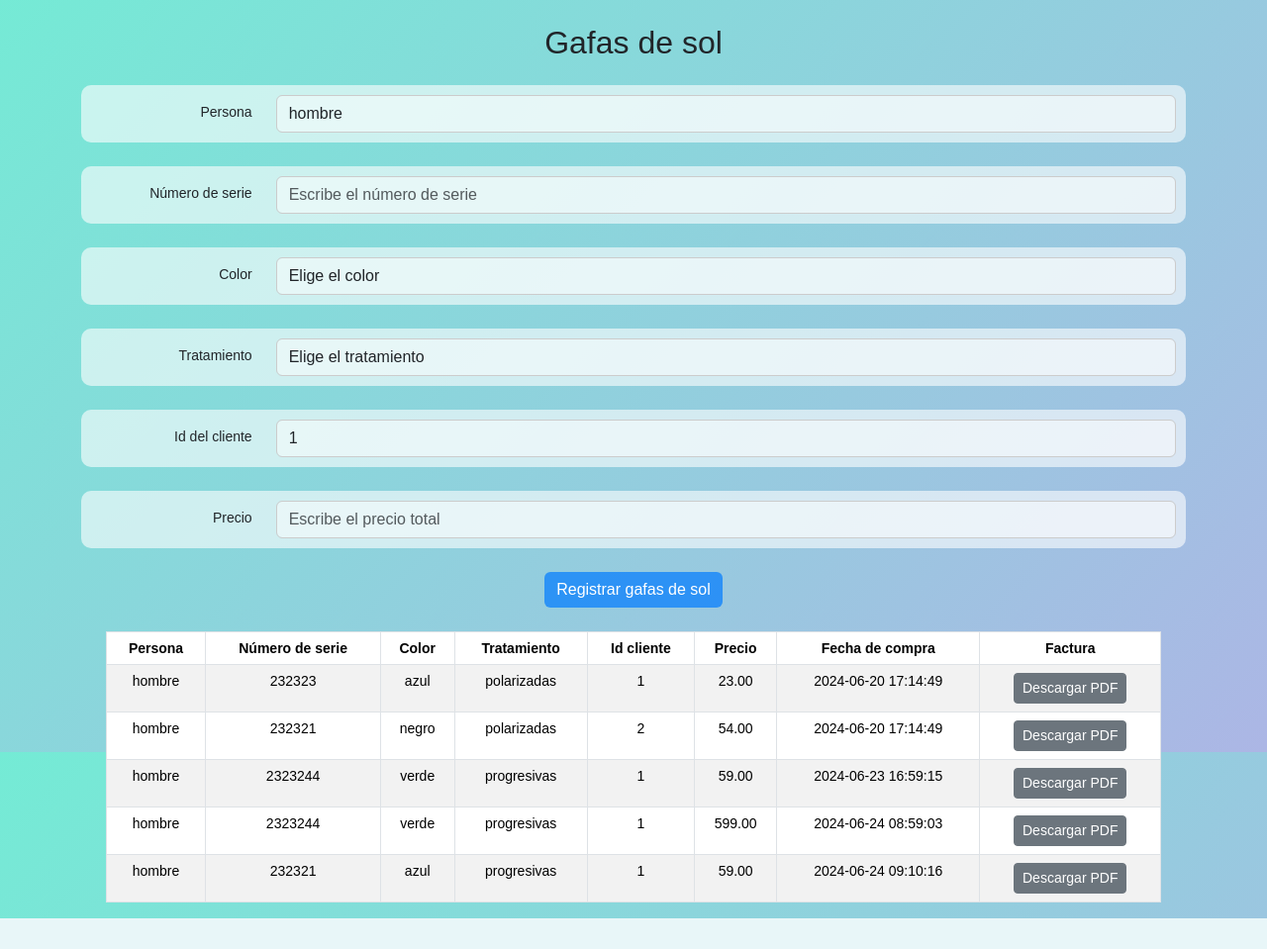
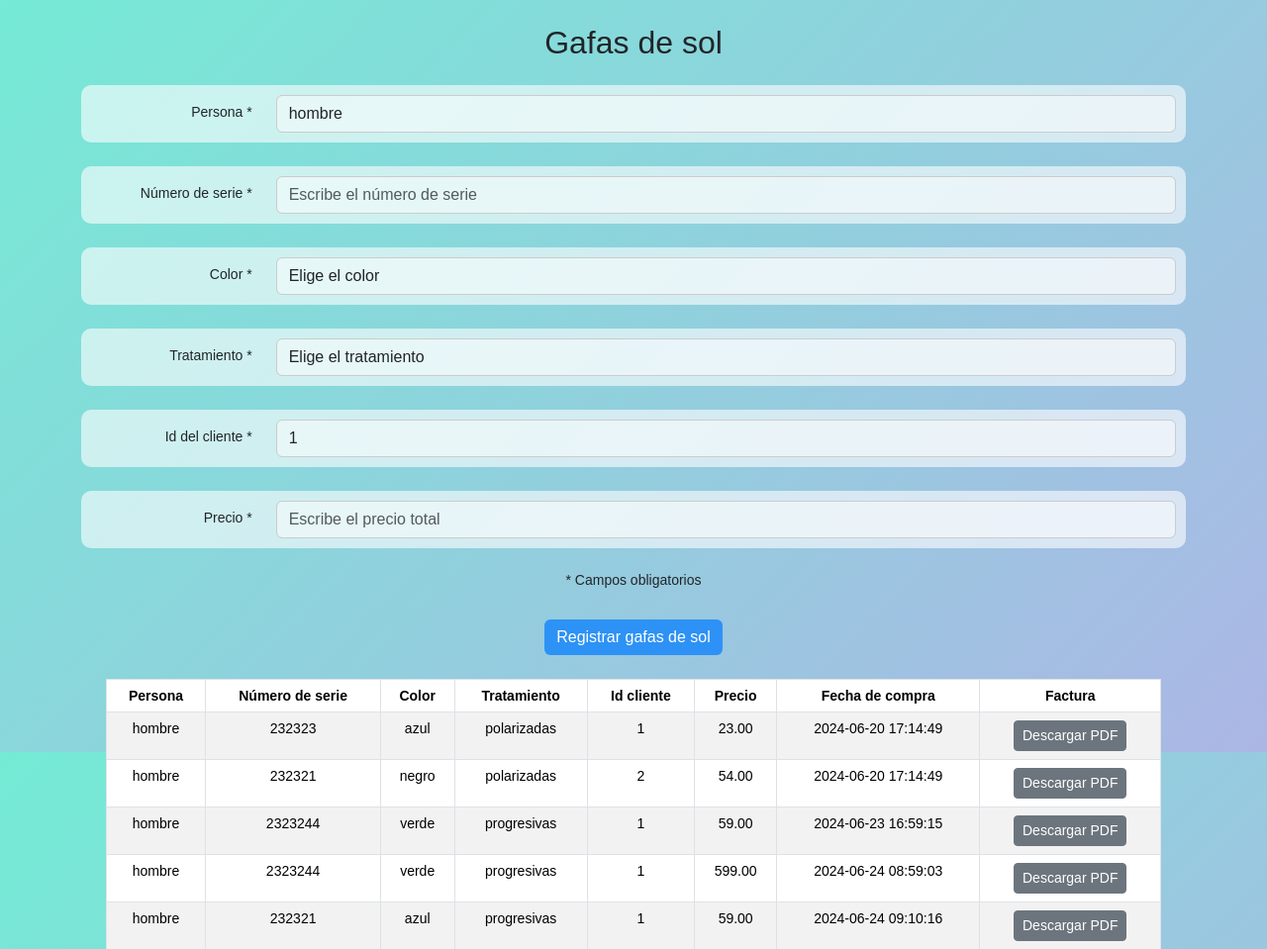
Before and after one commit to samuelbonet/opticaphp, a PHP site: page /sol/sol.php in a window 1280 px wide. Shown: the part 40-999 px from the top of the page at 99% size. Before the commit the page ends 968 px from the top, so only its background shows below. Run offline with PHP 8.4, Linux system fonts and the light colour scheme; a user stored in the database is signed in; data comes from the database, SQL or seed files in the repository; data that the repository does not hold is empty.

Commit message:
change things project

```diff
--- a/clientes/clientes.php
+++ b/clientes/clientes.php
@@ -125,6 +125,7 @@ if (!isset($_SESSION['loggedin']) || $_SESSION['loggedin'] !== true) {
                     </div>
                 </div>
             </div>
+            <p>* Campos obligatorios</p><br>
             <button type="submit" class="btn btn-primary mb-4">Registrar Cliente</button>
         </form>
     </div>
--- a/clientes/editar_cliente.php
+++ b/clientes/editar_cliente.php
@@ -95,7 +95,7 @@ if ($_SERVER["REQUEST_METHOD"] == "POST") {
             <input type="hidden" name="id" value="<?php echo $row['id']; ?>"> <!-- Campo oculto para el ID del cliente -->
             <div class="form-group mb-4">
                 <div class="row">
-                    <label for="nombre" class="col-sm-2 col-form-label text-end">Nombre</label>
+                    <label for="nombre" class="col-sm-2 col-form-label text-end">Nombre *</label>
                     <div class="col-sm-10">
                         <input type="text" class="form-control" id="nombre" name="nombre" value="<?php echo $row['nombre']; ?>" required>
                     </div>
@@ -157,6 +157,7 @@ if ($_SERVER["REQUEST_METHOD"] == "POST") {
                     </div>
                 </div>
             </div>
+            <p>* Campos obligatorios</p><br>
             <button type="submit" class="btn btn-primary mb-4">Guardar cambios</button>
             <a href="clientes.php" class="btn btn-secondary mb-4">Volver</a>
         </form>
--- a/sol/sol.php
+++ b/sol/sol.php
@@ -73,7 +73,7 @@ $result_clientes = $connection->query($sql_clientes);
         <form action="comprar_sol.php" method="POST">
             <div class="form-group mb-4">
                 <div class="row">
-                    <label for="persona" class="col-sm-2 col-form-label text-end">Persona</label>
+                    <label for="persona" class="col-sm-2 col-form-label text-end">Persona *</label>
                     <div class="col-sm-10">
                         <select class="form-control" id="persona" name="persona" required>
                             <?php
@@ -88,7 +88,7 @@ $result_clientes = $connection->query($sql_clientes);
 
             <div class="form-group mb-4">
                 <div class="row">
-                    <label for="numeroserie" class="col-sm-2 col-form-label text-end">Número de serie</label>
+                    <label for="numeroserie" class="col-sm-2 col-form-label text-end">Número de serie *</label>
                     <div class="col-sm-10">
                         <input type="text" class="form-control" id="numeroserie" name="numero_serie" placeholder="Escribe el número de serie" required>
                     </div>
@@ -97,7 +97,7 @@ $result_clientes = $connection->query($sql_clientes);
 
             <div class="form-group mb-4">
                 <div class="row">
-                    <label for="color" class="col-sm-2 col-form-label text-end">Color</label>
+                    <label for="color" class="col-sm-2 col-form-label text-end">Color *</label>
                     <div class="col-sm-10">
                         <select class="form-control" id="color" name="color" required>
                             <option value="" disabled selected>Elige el color</option>
@@ -113,7 +113,7 @@ $result_clientes = $connection->query($sql_clientes);
 
             <div class="form-group mb-4">
                 <div class="row">
-                    <label for="tratamiento" class="col-sm-2 col-form-label text-end">Tratamiento</label>
+                    <label for="tratamiento" class="col-sm-2 col-form-label text-end">Tratamiento *</label>
                     <div class="col-sm-10">
                         <select class="form-control" id="tratamiento" name="tratamiento" required>
                             <option value="" disabled selected>Elige el tratamiento</option>
@@ -129,7 +129,7 @@ $result_clientes = $connection->query($sql_clientes);
 
             <div class="form-group mb-4">
                 <div class="row">
-                    <label for="idcliente" class="col-sm-2 col-form-label text-end">Id del cliente</label>
+                    <label for="idcliente" class="col-sm-2 col-form-label text-end">Id del cliente *</label>
                     <div class="col-sm-10">
                         <select class="form-control" id="idcliente" name="cliente_id" required>
                             <?php
@@ -146,12 +146,13 @@ $result_clientes = $connection->query($sql_clientes);
 
             <div class="form-group mb-4">
                 <div class="row">
-                    <label for="precio" class="col-sm-2 col-form-label text-end">Precio</label>
+                    <label for="precio" class="col-sm-2 col-form-label text-end">Precio *</label>
                     <div class="col-sm-10">
                         <input type="text" class="form-control" id="precio" name="precio" placeholder="Escribe el precio total" required>
                     </div>
                 </div>
             </div>
+            <p>* Campos obligatorios</p><br>
             <button type="submit" class="btn btn-primary mb-4">Registrar gafas de sol</button>
         </form>
     </div>
```
Also changed, not shown: graduadas/graduadas.php (+7 -6 lines).
